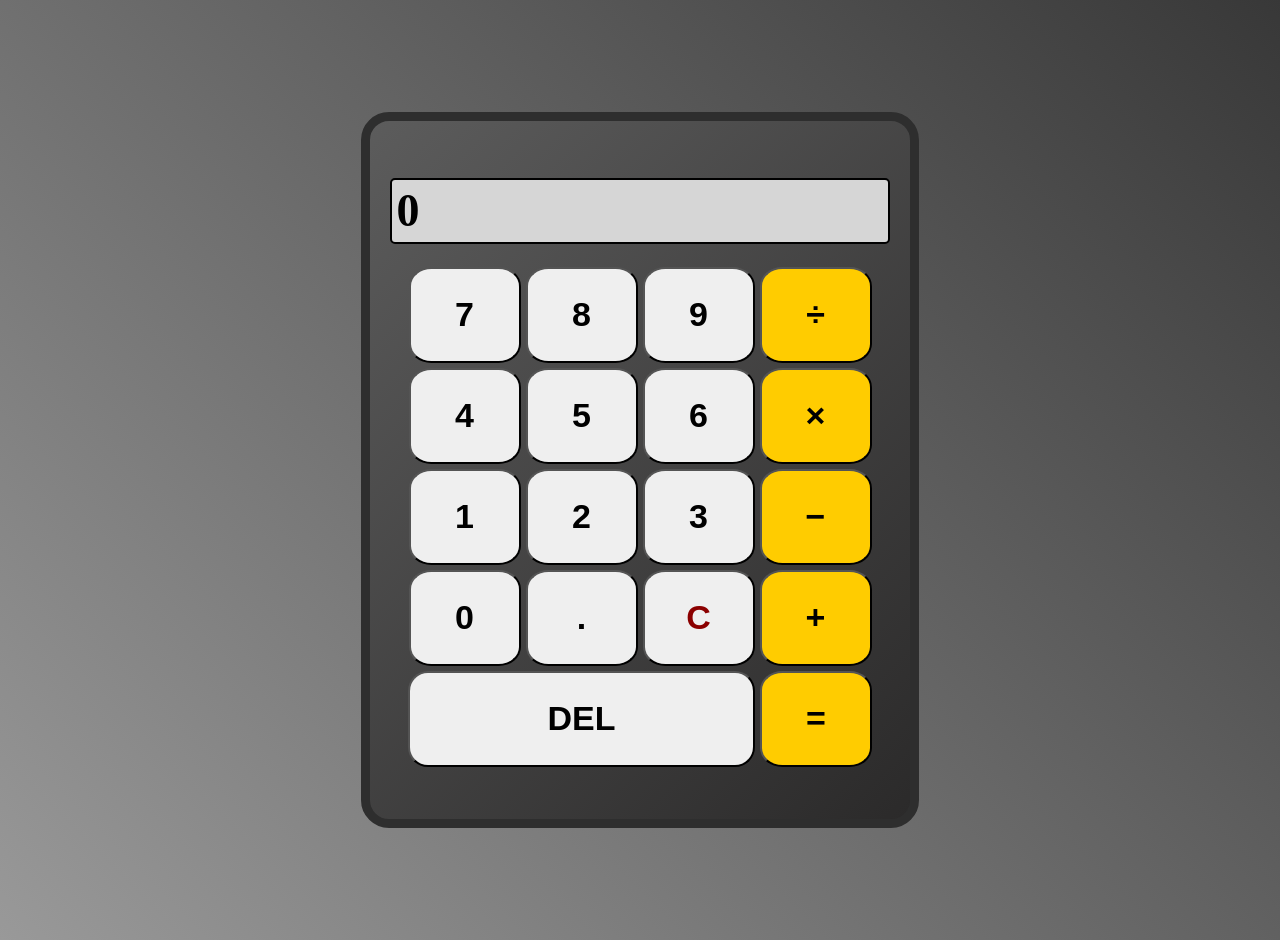
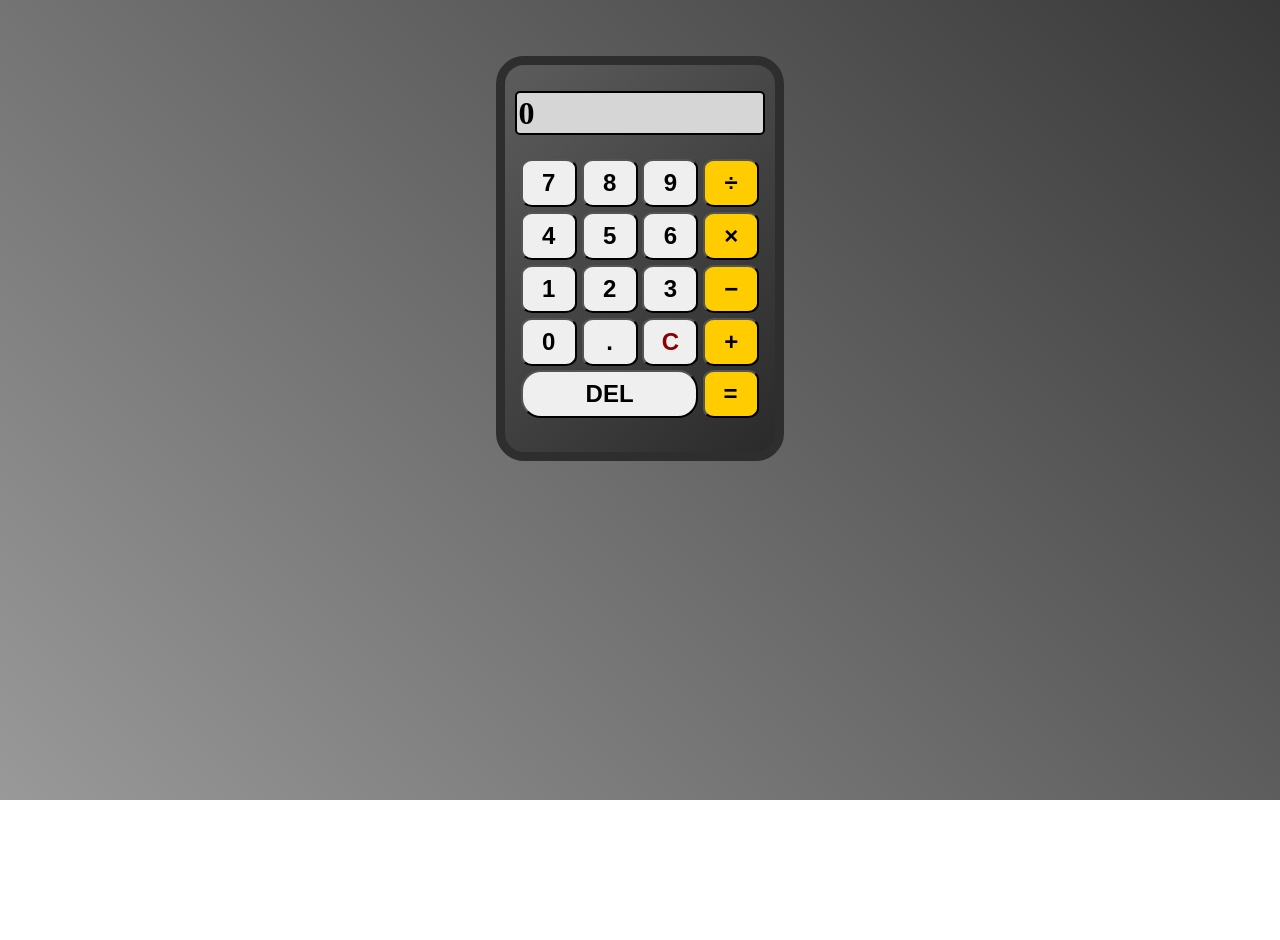
Before and after one commit to IMayHeMI/Calculator, a plain HTML site: page index.html in a window 1280 px wide. After the commit the page ends 800 px from the top, so only its background shows below. Drawn offline with Linux system fonts and the light colour scheme.

Commit message:
Add adaptiveness

```diff
--- a/styles.css
+++ b/styles.css
@@ -1,48 +1,53 @@
+html {
+    height: 100%;
+}
+
 body {
-    background: linear-gradient(45deg, rgb(153, 153, 153), rgb(56, 56, 56));
     margin: 0;
     padding: 0;
     display: flex;
+    background: linear-gradient(45deg, rgb(153, 153, 153), rgb(56, 56, 56));
     justify-content: center;
     height: 100%;
+    min-height: 100vh;
 }
 
 .container {
-    margin-top: 7rem;
-    margin-bottom: 7em;
-    padding: 20px;
+    margin-top: 3.5rem;
+    margin-bottom: auto;
+    padding: 10px;
     border-radius: 28px;
     border: 9px solid rgb(46, 46, 46);
-    width: 500px;
+    width: 15.625rem;
     height: auto;
     background: linear-gradient(135deg, #5c5c5c, #2b2a2a);
 }
 
 .output {
-    font-size: 46px;
+    font-size: 2rem;
     font-weight: 700;
     border: 2px solid black;
     border-radius: 5px;
-    padding: 0.1em;
-    margin-bottom: 0.5em;
-    margin-top: 0.8em;
+    padding: 0.1rem;
+    margin-bottom: 1.5rem;
+    margin-top: 1rem;
     background-color: rgb(214, 214, 214);
 }
 
 .buttonsGrid {
-    margin-bottom: 2em;
+    margin-bottom: 1.5rem;
     display: flex;
     flex-wrap: wrap;
     justify-content: center;
     align-items: center;
-    gap: 5px;
+    gap: 0.3rem;
 }
 
 .buttonsGrid button {
-    font-size: 34px;
+    font-size: 1.5rem;
     font-weight: 700;
-    width: 7rem;
-    height: 6rem;
+    width: 3.5rem;
+    height: 3rem;
     border-radius: 20%;
     cursor: pointer;
     transition: transform 0.3ms ease;
@@ -65,17 +70,17 @@ body {
 }
 
 .bottomBlock {
-    width: 500px;
+    width: 15.625rem;
     display: flex;
     justify-content: flex-end;
-    gap: 5px;
-    margin-right: 18px;
+    gap: 0.3rem;
+    margin-right: 0.4rem;
 }
 
 #backspace {
     flex: auto;
     border-radius: 20px;
-    margin-left: 18px;
+    margin-left: 0.4rem;
 }
 
 #clear {
```
